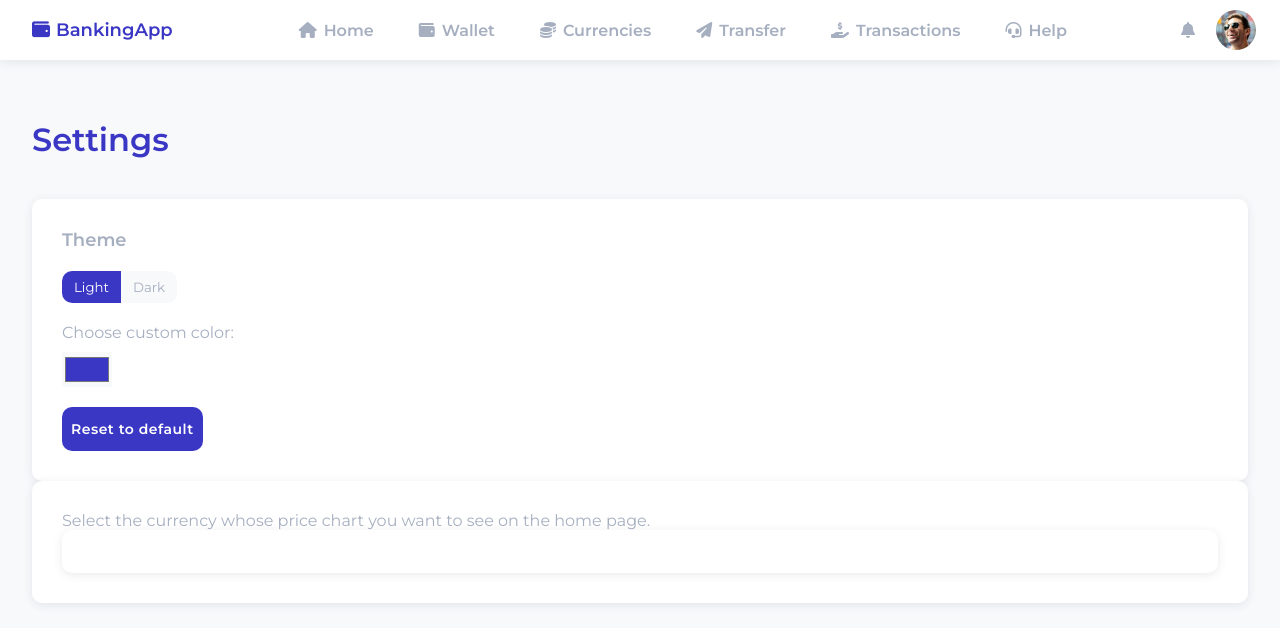
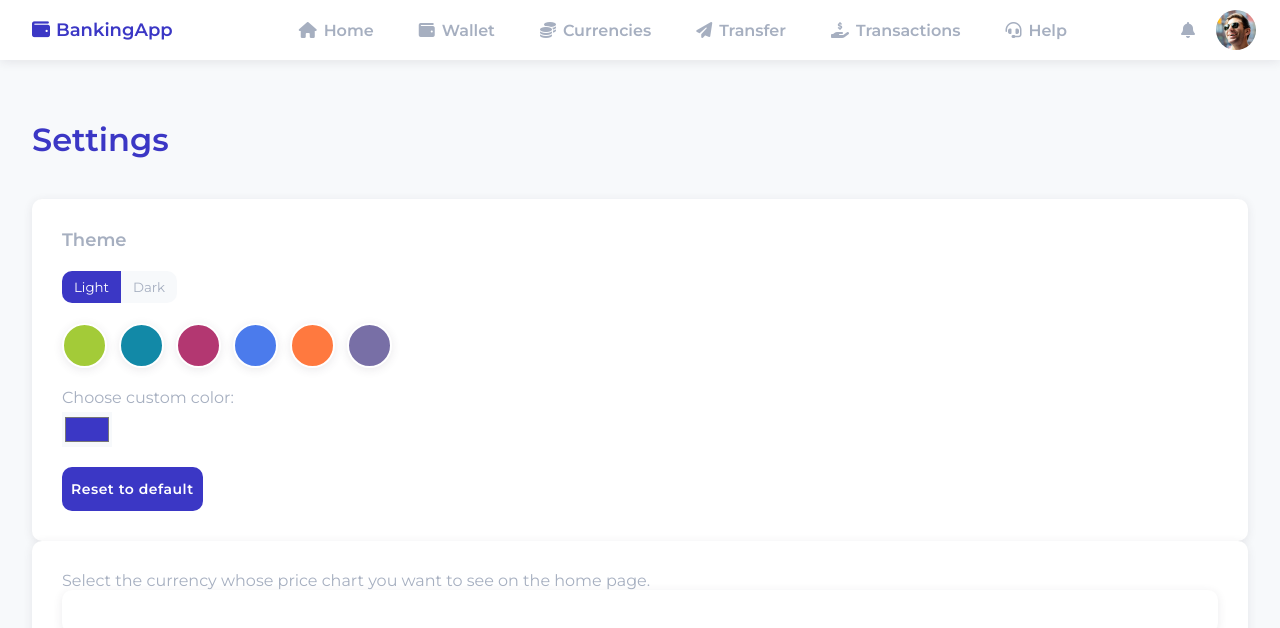
Before and after one commit to MiloszBaranskiDev/BankingApp, a React (Create React App) app: page /settings in a window 1280 px wide. Shown: the top 628 px of the page. Built offline with nearby package versions, Linux system fonts and the light colour scheme.

Commit message:
Choose one of prepared colors and set it as main theme color

```diff
--- /dev/null
+++ b/src/components/pages/Settings/elements/Colors.tsx
@@ -0,0 +1,62 @@
+import styled from "styled-components";
+
+interface Props {
+  theme: any;
+  setTheme: (arg0: any) => void;
+}
+
+interface IColorProps {
+  bgcColor: string;
+}
+
+const colors: string[] = [
+  "#A3CB38",
+  "#1289A7",
+  "#B33771",
+  "#4b7bec",
+  "#ff793f",
+  "#786fa6",
+];
+
+const Colors: React.FC<Props> = ({ theme, setTheme }) => {
+  const handleColor = (color: string) => {
+    setTheme({
+      ...theme,
+      colors: {
+        ...theme.colors,
+        main: color,
+      },
+    });
+  };
+
+  return (
+    <StyledColors>
+      {colors.map((color) => (
+        <StyledColor
+          key={color}
+          bgcColor={color}
+          onClick={() => handleColor(color)}
+        />
+      ))}
+    </StyledColors>
+  );
+};
+
+export default Colors;
+
+const StyledColors = styled.div`
+  display: flex;
+  flex-wrap: wrap;
+  margin-bottom: 8px;
+`;
+
+const StyledColor = styled.button<IColorProps>`
+  height: 45px;
+  width: 45px;
+  border-radius: 50%;
+  border: 2px solid white;
+  margin-right: 12px;
+  margin-bottom: 12px;
+  background-color: ${(props) => props.bgcColor};
+  box-shadow: ${(props) => props.theme.shadow};
+`;
--- a/src/components/pages/Settings/elements/Color.tsx
+++ b/src/components/pages/Settings/elements/CustomColor.tsx
@@ -5,8 +5,8 @@ interface Props {
   setTheme: (arg0: any) => void;
 }
 
-const Color: React.FC<Props> = ({ theme, setTheme }) => {
-  const handleColor = (color: string) => {
+const CustomColor: React.FC<Props> = ({ theme, setTheme }) => {
+  const handleCustomColor = (color: string) => {
     setTheme({
       ...theme,
       colors: {
@@ -21,17 +21,17 @@ const Color: React.FC<Props> = ({ theme, setTheme }) => {
       <p>Choose custom color:</p>
       <StyledColorInput
         defaultValue={theme.colors.main}
-        onBlur={(e) => handleColor(e.target.value)}
+        onBlur={(e) => handleCustomColor(e.target.value)}
         type="color"
       />
     </div>
   );
 };
 
-export default Color;
+export default CustomColor;
 
 const StyledColorInput = styled.input`
-  margin: 10px 0 20px 0;
+  margin: 5px 0 20px 0;
   border: 1px solid ${(props) => props.theme.colors.bgc_dark};
   background: ${(props) => props.theme.colors.bgc_dark};
   height: 35px;
--- a/src/components/pages/Settings/parts/Theme.tsx
+++ b/src/components/pages/Settings/parts/Theme.tsx
@@ -3,7 +3,8 @@ import styled from "styled-components";
 import StyledHeading from "components/styled/StyledHeading";
 import StyledButton from "components/styled/StyledButton";
 import ModeSwitcher from "../elements/ModeSwitcher";
-import Color from "../elements/Color";
+import Colors from "../elements/Colors";
+import CustomColor from "../elements/CustomColor";
 
 interface Props {
   theme: any;
@@ -15,7 +16,8 @@ const Theme: React.FC<Props> = ({ theme, setTheme }) => {
     <StyledTheme>
       <StyledHeading>Theme</StyledHeading>
       <ModeSwitcher theme={theme} setTheme={setTheme} />
-      <Color theme={theme} setTheme={setTheme} />
+      <Colors theme={theme} setTheme={setTheme} />
+      <CustomColor theme={theme} setTheme={setTheme} />
       <StyledButton as={"button"}>Reset to default</StyledButton>
     </StyledTheme>
   );
```
